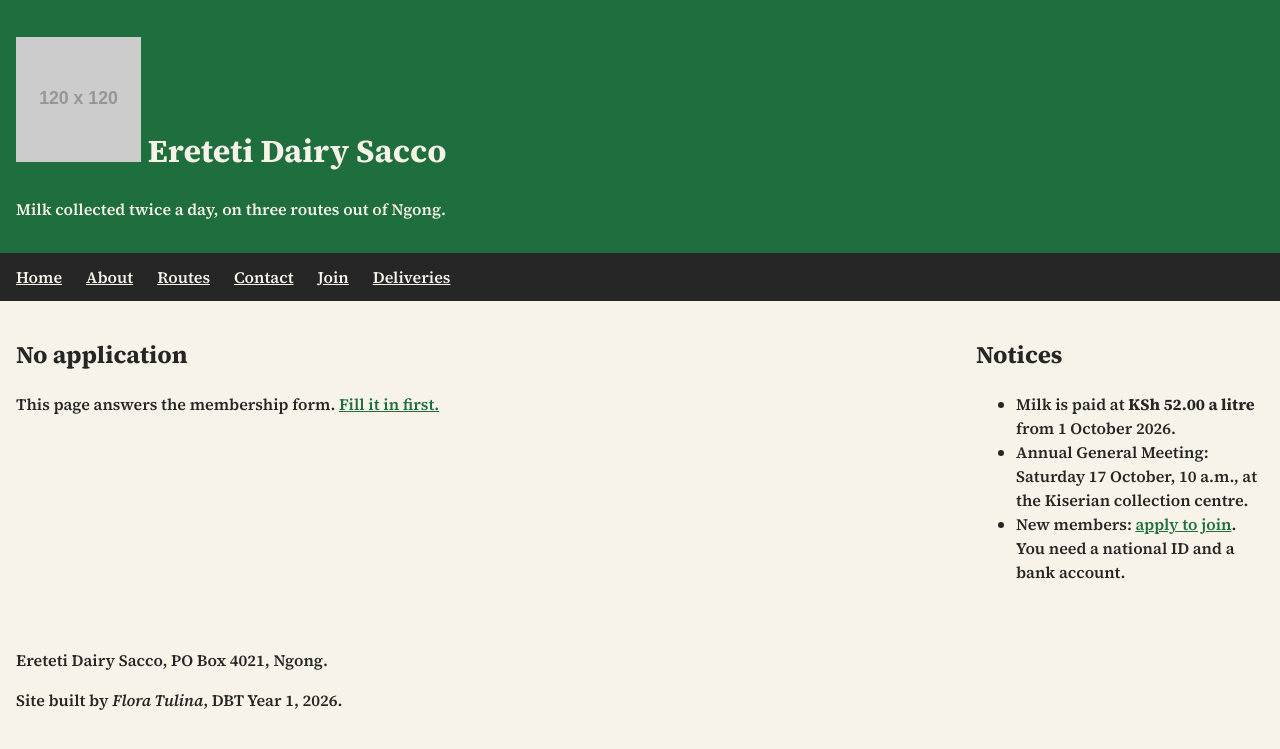
After one commit to shanelle16744/EretetiSacco, a PHP site: page /process-register.php in a window 1280 px wide. The commit adds this page. Shown: the top 749 px of the page. Run offline with PHP 8.4, Linux system fonts and the light colour scheme; grey boxes labelled with a size stand in for pictures from a placeholder-image service; some libraries are stand-ins or nearby versions.

```diff
--- a/about.html
+++ b/about.php
@@ -1,3 +1,7 @@
+<?php
+$page_title = 'About us';
+include 'includes/header.php';
+?>
 <!DOCTYPE html>
 <html lang="en">
 <head>
@@ -47,3 +51,4 @@ alt="The first cooler in 1998">
 </footer>
 </body>
 </html>
+include 'includes/footer.php';
--- a/contact.html
+++ b/contact.php
@@ -1,3 +1,7 @@
+<?php
+$page_title = 'Contact us';
+include 'includes/header.php';
+?>
 <!DOCTYPE HTML>
 <html lang = "en">
     <head>
@@ -46,3 +50,4 @@
         </footer>
     </body>
 </html>
+include 'includes/footer.php';
--- a/deliveries.html
+++ b/deliveries.php
@@ -1,3 +1,7 @@
+<?php
+$page_title = 'Contact us';
+include 'includes/header.php';
+?>
 <!DOCTYPE html>
 <html lang="en">
 <head>
@@ -158,3 +162,4 @@
 
 </body>
 </html>
+include 'includes/footer.php';
--- /dev/null
+++ b/includes/db.php
@@ -0,0 +1,5 @@
+<?php
+// includes/db.php — 1 · CONNECT, once, for every page that needs the database
+// XAMPP: the user is root, with no password
+$conn = mysqli_connect('localhost', 'root', '', 'ereteti_web');
+?>
--- /dev/null
+++ b/includes/footer.php
@@ -0,0 +1,24 @@
+<aside>
+    <h2>Notices</h2>
+    <ul>
+      <li>Milk is paid at
+          <strong>KSh 52.00 a litre</strong>
+          from 1 October 2026.</li>
+      <li>Annual General Meeting: Saturday
+          17 October, 10 a.m., at the
+          Kiserian collection centre.</li>
+      <li>New members:
+          <a href="register.html">apply to join</a>.
+          You need a national ID and a
+          bank account.</li>
+    </ul>
+  </aside>
+
+  <footer>
+    <p>Ereteti Dairy Sacco, PO Box 4021, Ngong.</p>
+    <p>Site built by <em>Flora Tulina</em>,
+       DBT Year 1, <?php echo date('Y'); ?>.</p>
+  </footer>
+
+</body>
+</html>
--- /dev/null
+++ b/includes/header.php
@@ -0,0 +1,42 @@
+<!DOCTYPE html>
+<html lang="en">
+<head>
+  <meta charset="utf-8">
+
+  <title>Ereteti Dairy Sacco</title>
+  <link rel="stylesheet" href="css/style.css">
+  <!-- placeholder: swap for img/favicon.png -->
+   <script src = "js/main.js" defer></script>
+  <link rel="icon" type="image/png"
+        href="https://placehold.co/32x32/1F6F3E/F7F3E8/png?text=E">
+    <link rel="preconnect" href="https://fonts.googleapis.com">
+<link rel="preconnect" href="https://fonts.gstatic.com" crossorigin>
+<link href="https://fonts.googleapis.com/css2?family=Source+Serif+4:ital,opsz,wght@0,8..60,200..900;1,8..60,200..900&display=swap" rel="stylesheet">
+<link rel="preconnect" href="https://fonts.googleapis.com">
+<link rel="preconnect" href="https://fonts.gstatic.com" crossorigin>
+<link href="https://fonts.googleapis.com/css2?family=Source+Sans+3:ital,wght@0,200..900;1,200..900&family=Source+Serif+4:ital,opsz,wght@0,8..60,200..900;1,8..60,200..900&display=swap" rel="stylesheet">
+</head>
+<body>
+
+  <header>
+    <h1>
+      <!-- placeholder: swap for img/logo.png -->
+      <img src="https://placehold.co/120x120/1F6F3E/F7F3E8/png?text=EDS"
+           alt="" class="logo">
+      Ereteti Dairy Sacco
+    </h1>
+    <p>Milk collected twice a day, on three routes
+       out of Ngong.</p>
+  </header>
+
+  <nav>
+    <ul>
+      <li><a href="index.html">Home</a></li>
+      <li><a href="about.html">About</a></li>
+      <li><a href="routes.html">Routes</a></li>
+      <li><a href="contact.html">Contact</a></li>
+      <li><a href="register.html">Join</a></li>
+      <li><a href="deliveries.html">Deliveries</a>
+      </li>
+    </ul>
+  </nav>
--- a/index.html
+++ b/index.php
@@ -1,3 +1,7 @@
+<?php
+$page_title = 'Contact us';
+include 'includes/header.php';
+?>
 <!DOCTYPE html>
 <html lang="en">
 <head>
@@ -88,3 +92,4 @@
 
 </body>
 </html>
+<?php include 'includes/footer.php';
--- /dev/null
+++ b/process-register.php
@@ -0,0 +1,26 @@
+<?php
+// post, because ... (you finish this sentence in Step 5)
+$page_title = 'Application received';
+include 'includes/header.php';
+// the select sends a number; this array turns it back into the route's name
+$routes = ['1' => 'Kiserian', '2' => 'Ngong', '3' => 'Rongai'];
+echo '<main>';
+if (isset($_POST['first_name'])) {
+// the form was sent: read each value by its name
+$first = $_POST['first_name'];
+$last = $_POST['last_name'];
+$phone = $_POST['phone'];
+$route = $routes[$_POST['route']];
+echo '<h2>Thank you, ' . $first . ' ' . $last . '</h2>';
+echo '<p>We have your application to join the ' . $route . ' route.</p>';
+echo '<p>The office will call you on ' . $phone
+. ' when your member number is ready.</p>';
+} else {
+// nothing was sent: the page was opened directly
+echo '<h2>No application</h2>';
+echo '<p>This page answers the membership form. ';
+echo '<a href="register.php">Fill it in first.</a></p>';
+}
+echo '</main>';
+include 'includes/footer.php';
+?>
--- a/routes.html
+++ b/routes.php
@@ -1,3 +1,7 @@
+<?php
+$page_title = 'Contact us';
+include 'includes/header.php';
+?>
 <!DOCTYPE html>
 <html lang="en">
 <head>
@@ -47,3 +51,4 @@
 <p>Ereteti Dairy Sacco, PO Box 4021, Ngong.</p>
 <p>Site built by Flora Tulina, DBT Year 1, 2026.</p>
 </footer>
+include 'includes/footer.php';
```
Also changed, not shown: register.php (renamed from register.html, +6 -1 lines).
